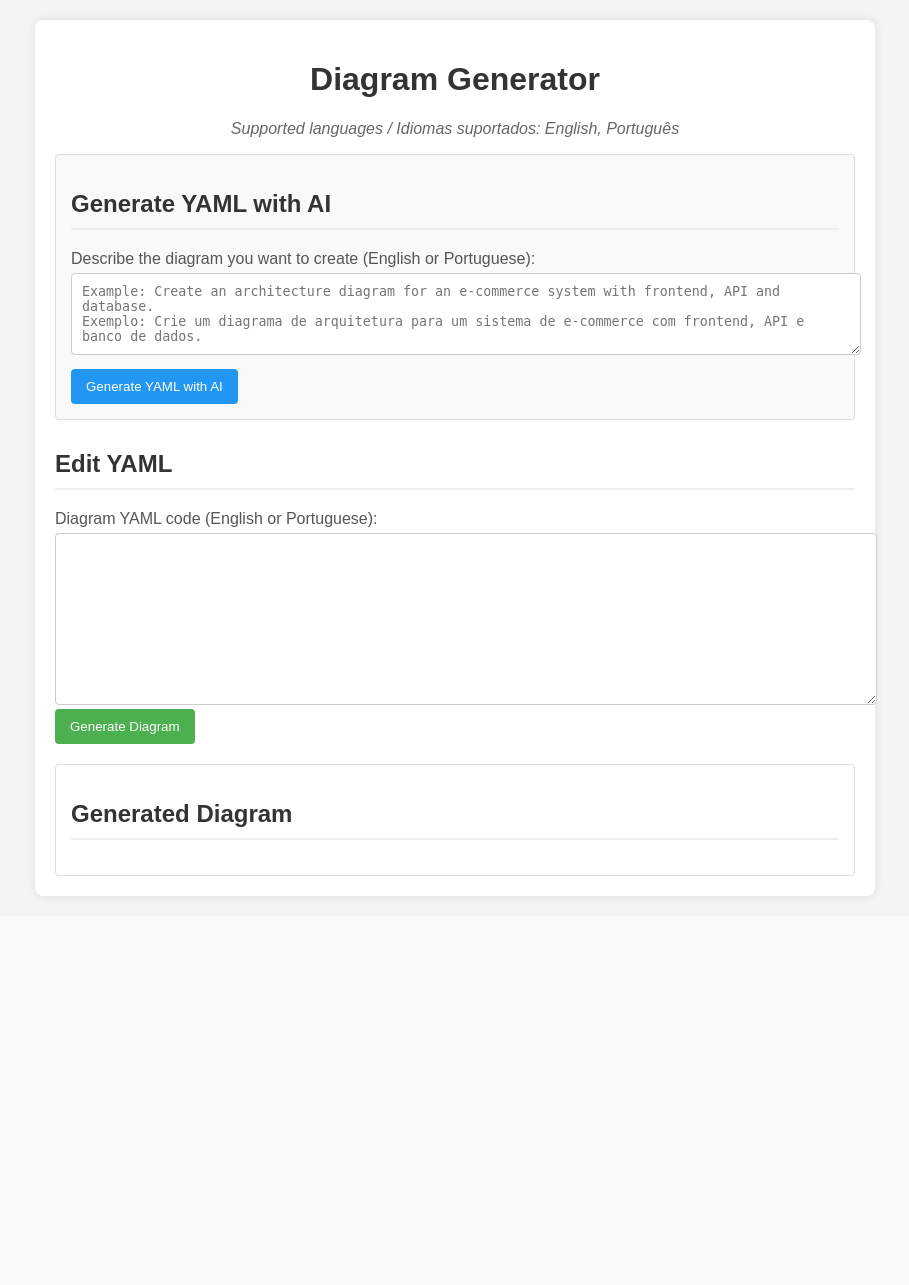
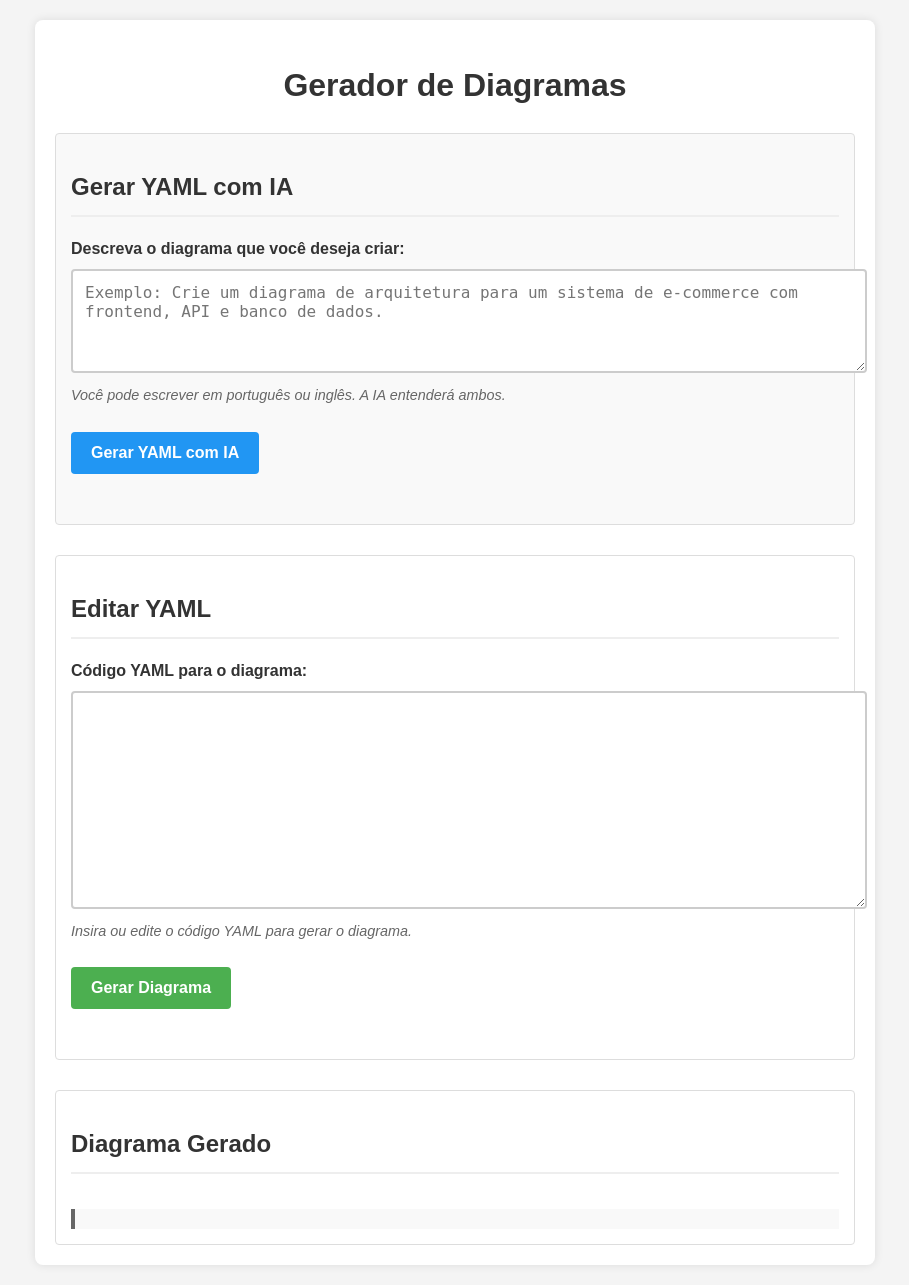
Before and after one commit to DaniloOliver101/gerador-diagramas, a Flask app: page / in a window 1280 px wide. Shown: the whole page, without its empty margins (185-1094 px from the left). Before the commit the page ends 899 px from the top, so only its background shows below. Run offline with Flask 3, Linux system fonts and the light colour scheme.

Commit message:
atualizando a documentação e melhorando acessibilidade

```diff
--- a/app/api/routes.py
+++ b/app/api/routes.py
@@ -1,5 +1,5 @@
 """
-API routes for diagram generation.
+Rotas da API para geração de diagramas.
 """
 import uuid
 import os
@@ -16,10 +16,10 @@ api_bp = Blueprint('api', __name__)
 @api_bp.route('/')
 def index():
     """
-    Render the main application page.
+    Renderiza a página principal da aplicação.
 
     Returns:
-        HTML rendered template
+        HTML template renderizado
     """
     return render_template('index.html')
 
@@ -27,22 +27,22 @@ def index():
 @api_bp.route('/generate_diagram', methods=['POST'])
 def generate_diagram_route():
     """
-    Generate a diagram from YAML data.
+    Gera um diagrama a partir de dados YAML.
 
-    Request JSON format:
+    Formato JSON da requisição:
         {
-            "yaml_data": "YAML string for diagram generation"
+            "yaml_data": "String YAML para geração do diagrama"
         }
 
     Returns:
-        JSON response with image path and alternative description, or error
+        Resposta JSON com caminho da imagem e descrição alternativa, ou erro
     """
     try:
         yaml_data = request.json['yaml_data']
         if not yaml_data or not yaml_data.strip():
-            return jsonify({'error': 'No YAML data provided'}), 400
+            return jsonify({'error': 'Nenhum dado YAML fornecido'}), 400
 
-        filename = str(uuid.uuid4())  # Unique identifier for the file
+        filename = str(uuid.uuid4())  # Identificador único para o arquivo
 
         image_path, alt_description, error = generate_diagram(yaml_data, filename)
 
@@ -54,51 +54,51 @@ def generate_diagram_route():
             'alternative_description': alt_description
         })
     except KeyError:
-        return jsonify({'error': 'Missing yaml_data field in request'}), 400
+        return jsonify({'error': 'Campo yaml_data ausente na requisição'}), 400
     except Exception as e:
-        return jsonify({'error': f"Error processing request: {str(e)}"}), 500
+        return jsonify({'error': f"Erro ao processar requisição: {str(e)}"}), 500
 
 
 @api_bp.route('/generate_yaml', methods=['POST'])
 def generate_yaml_route():
     """
-    Generate YAML from text description using AI.
+    Gera YAML a partir de descrição textual usando IA.
 
-    Request JSON format:
+    Formato JSON da requisição:
         {
-            "prompt": "Description of the desired diagram"
+            "prompt": "Descrição do diagrama desejado"
         }
 
     Returns:
-        JSON response with generated YAML, or error
+        Resposta JSON com YAML gerado, ou erro
     """
     try:
         # Verificar se a chave API está disponível
         if not OPENAI_API_KEY:
-            return jsonify({'error': 'OpenAI API key is not configured. AI features are not available.'}), 503
+            return jsonify({'error': 'Chave da API OpenAI não está configurada. Recursos de IA estão indisponíveis.'}), 503
 
         prompt = request.json['prompt']
         if not prompt or not prompt.strip():
-            return jsonify({'error': 'No prompt provided'}), 400
+            return jsonify({'error': 'Nenhum prompt fornecido'}), 400
 
         yaml_content = generate_yaml_from_prompt(prompt)
         return jsonify({'yaml': yaml_content})
 
     except KeyError:
-        return jsonify({'error': 'Missing prompt field in request'}), 400
+        return jsonify({'error': 'Campo prompt ausente na requisição'}), 400
     except Exception as e:
-        return jsonify({'error': f"Error processing request: {str(e)}"}), 500
+        return jsonify({'error': f"Erro ao processar requisição: {str(e)}"}), 500
 
 
 @api_bp.route('/static/uploads/<filename>')
 def serve_diagram_file(filename):
     """
-    Serve generated diagram files from the uploads directory.
+    Serve arquivos de diagrama gerados a partir do diretório de uploads.
 
     Args:
-        filename (str): Name of the file to serve
+        filename (str): Nome do arquivo a ser servido
 
     Returns:
-        File response
+        Resposta de arquivo
     """
     return send_from_directory(UPLOAD_FOLDER, filename)
--- a/app/static/script.js
+++ b/app/static/script.js
@@ -1,23 +1,25 @@
 /**
- * AI-powered YAML generation functionality
+ * Funcionalidade de geração de YAML com IA
  */
 document.getElementById('gerar-yaml').addEventListener('click', () => {
     const prompt = document.getElementById('ai-prompt').value;
 
     if (!prompt || prompt.trim().length < 10) {
-        alert('Please provide a more detailed description of the desired diagram.');
+        showError('ai-error', 'Por favor, forneça uma descrição mais detalhada do diagrama desejado.');
         return;
     }
 
-    // Show loader
-    document.getElementById('ai-loader').style.display = 'block';
+    // Mostrar loader e esconder outras mensagens de status
+    showStatus('ai-loader', true);
+    showStatus('ai-success', false);
+    showStatus('ai-error', false);
 
     fetchYamlFromAI(prompt);
 });
 
 /**
- * Send request to AI service to generate YAML
- * @param {string} prompt - The user's description of the desired diagram
+ * Enviar solicitação ao serviço de IA para gerar YAML
+ * @param {string} prompt - A descrição do usuário para o diagrama desejado
  */
 function fetchYamlFromAI(prompt) {
     fetch('/generate_yaml', {
@@ -29,50 +31,68 @@ function fetchYamlFromAI(prompt) {
     })
     .then(response => {
         if (!response.ok) {
-            // Handle specific status codes
+            // Tratamento específico para códigos de status
             if (response.status === 503) {
-                throw new Error('OpenAI API key not configured. AI features are unavailable.');
+                throw new Error('Chave da API OpenAI não configurada. Recursos de IA indisponíveis.');
             }
-            throw new Error('Request failed');
+            throw new Error('Falha na requisição');
         }
         return response.json();
     })
     .then(data => {
-        // Hide loader
-        document.getElementById('ai-loader').style.display = 'none';
+        // Esconder loader
+        showStatus('ai-loader', false);
 
         if (data.error) {
-            alert("Error generating YAML: " + data.error);
+            showError('ai-error', "Erro ao gerar YAML: " + data.error);
         } else {
-            // Fill YAML area with result
+            // Mostrar mensagem de sucesso
+            showStatus('ai-success', true);
+            // Preencher área YAML com resultado
             document.getElementById('yaml-input').value = data.yaml;
+
+            // Anunciar para leitores de tela
+            announceForScreenReader("YAML gerado com sucesso e inserido no campo de edição.");
+
+            // Rolar até a área de edição de YAML
+            document.getElementById('yaml-input').scrollIntoView({ behavior: 'smooth' });
+
+            // Depois de um tempo, esconder a mensagem de sucesso
+            setTimeout(() => {
+                showStatus('ai-success', false);
+            }, 3000);
         }
     })
     .catch(error => {
-        // Hide loader
-        document.getElementById('ai-loader').style.display = 'none';
-        console.error('Request error:', error);
-        alert('An error occurred: ' + error.message);
+        // Esconder loader
+        showStatus('ai-loader', false);
+        console.error('Erro na requisição:', error);
+        showError('ai-error', 'Ocorreu um erro: ' + error.message);
     });
 }
 
 /**
- * Diagram generation functionality
+ * Funcionalidade de geração de diagrama
  */
 document.getElementById('gerar-diagrama').addEventListener('click', () => {
     const yamlInput = document.getElementById('yaml-input').value;
 
     if (!yamlInput || yamlInput.trim().length === 0) {
-        alert('Please provide YAML code for the diagram.');
+        showError('diagram-error', 'Por favor, forneça o código YAML para o diagrama.');
         return;
     }
+
+    // Mostrar loader e esconder outras mensagens de status
+    showStatus('diagram-loader', true);
+    showStatus('diagram-success', false);
+    showStatus('diagram-error', false);
 
     generateDiagramFromYaml(yamlInput);
 });
 
 /**
- * Send request to generate diagram from YAML
- * @param {string} yamlInput - The YAML specification for the diagram
+ * Enviar solicitação para gerar diagrama a partir do YAML
+ * @param {string} yamlInput - A especificação YAML para o diagrama
  */
 function generateDiagramFromYaml(yamlInput) {
     fetch('/generate_diagram', {
@@ -84,39 +104,135 @@ function generateDiagramFromYaml(yamlInput) {
     })
     .then(response => response.json())
     .then(data => {
+        // Esconder loader
+        showStatus('diagram-loader', false);
+
         if (data.error) {
-            alert("Error generating diagram: " + data.error);
+            showError('diagram-error', "Erro ao gerar diagrama: " + data.error);
         } else {
+            // Mostrar mensagem de sucesso
+            showStatus('diagram-success', true);
             displayGeneratedDiagram(data.image_path, data.alternative_description);
+
+            // Depois de um tempo, esconder a mensagem de sucesso
+            setTimeout(() => {
+                showStatus('diagram-success', false);
+            }, 3000);
         }
     })
     .catch(error => {
-        console.error('Error:', error);
-        alert('An error occurred while generating the diagram. Please try again later.');
+        // Esconder loader
+        showStatus('diagram-loader', false);
+        console.error('Erro:', error);
+        showError('diagram-error', 'Ocorreu um erro ao gerar o diagrama. Por favor, tente novamente mais tarde.');
     });
 }
 
 /**
- * Display the generated diagram in the UI
- * @param {string} imagePath - Path to the generated diagram image
- * @param {string} alternativeDescription - Accessibility description for the diagram
+ * Exibir o diagrama gerado na interface
+ * @param {string} imagePath - Caminho para a imagem do diagrama gerado
+ * @param {string} alternativeDescription - Descrição de acessibilidade para o diagrama
  */
 function displayGeneratedDiagram(imagePath, alternativeDescription) {
     const imgElement = `<img src="${imagePath}" alt="${alternativeDescription}">`;
     document.getElementById('diagrama-container').innerHTML = imgElement;
     document.getElementById('descricao-alternativa').textContent = alternativeDescription;
 
-    // Show download and copy buttons
+    // Mostrar botões de download e cópia
     document.getElementById('download-diagram').style.display = 'inline-block';
     document.getElementById('copy-diagram').style.display = 'inline-block';
 
-    // Configure download button
+    // Configurar botão de download
     document.getElementById('download-diagram').onclick = () => {
         const a = document.createElement('a');
         a.href = imagePath;
-        a.download = 'diagram.png';
+        a.download = 'diagrama.png';
         document.body.appendChild(a);
         a.click();
         document.body.removeChild(a);
+        announceForScreenReader("Diagrama baixado com sucesso.");
     };
+
+    // Configurar botão de copiar
+    document.getElementById('copy-diagram').onclick = () => {
+        const img = document.querySelector('#diagrama-container img');
+
+        // Criar um canvas temporário para a conversão
+        const canvas = document.createElement('canvas');
+        canvas.width = img.naturalWidth;
+        canvas.height = img.naturalHeight;
+
+        // Desenhar a imagem no canvas
+        const ctx = canvas.getContext('2d');
+        ctx.drawImage(img, 0, 0);
+
+        // Converter o canvas para blob e copiar para a área de transferência
+        canvas.toBlob(blob => {
+            navigator.clipboard.write([
+                new ClipboardItem({'image/png': blob})
+            ]).then(() => {
+                announceForScreenReader("Imagem copiada para a área de transferência.");
+            }).catch(err => {
+                showError('diagram-error', 'Erro ao copiar imagem: ' + err.message);
+            });
+        });
+    };
+
+    // Anunciar para leitores de tela
+    announceForScreenReader("Diagrama gerado com sucesso. A imagem está disponível com uma descrição alternativa.");
+
+    // Rolar até a área do diagrama
+    document.getElementById('result-section-title').scrollIntoView({ behavior: 'smooth' });
 }
+
+/**
+ * Exibir mensagem de erro
+ * @param {string} elementId - ID do elemento de erro
+ * @param {string} message - Mensagem de erro
+ */
+function showError(elementId, message) {
+    const element = document.getElementById(elementId);
+    element.textContent = message;
+    element.style.display = 'block';
+
+    // Anunciar para leitores de tela
+    announceForScreenReader(message);
+
+    // Esconder a mensagem após um tempo
+    setTimeout(() => {
+        element.style.display = 'none';
+    }, 5000);
+}
+
+/**
+ * Mostrar ou esconder elemento de status
+ * @param {string} elementId - ID do elemento de status
+ * @param {boolean} show - Mostrar ou esconder
+ */
+function showStatus(elementId, show) {
+    document.getElementById(elementId).style.display = show ? 'block' : 'none';
+}
+
+/**
+ * Anunciar mensagem para leitores de tela usando ARIA live regions
+ * @param {string} message - Mensagem a anunciar
+ */
+function announceForScreenReader(message) {
+    // Criar um elemento temporário para o anúncio
+    const announcement = document.createElement('div');
+    announcement.setAttribute('aria-live', 'assertive');
+    announcement.setAttribute('class', 'sr-only');
+    announcement.textContent = message;
+
+    document.body.appendChild(announcement);
+
+    // Remover após um tempo para não sobrecarregar o DOM
+    setTimeout(() => {
+        document.body.removeChild(announcement);
+    }, 3000);
+}
+
+// Garantir que o botão de copiar só apareça se a API estiver disponível
+if (!navigator.clipboard || !navigator.clipboard.write) {
+    document.getElementById('copy-diagram').style.display = 'none';
+}
--- a/app/static/style.css
+++ b/app/static/style.css
@@ -1,7 +1,10 @@
+/* Estilos base */
 body {
     font-family: sans-serif;
     margin: 20px;
     background-color: #f4f4f4;
+    line-height: 1.5;
+    color: #333;
 }
 
 .container {
@@ -16,44 +19,7 @@ body {
 h1 {
     text-align: center;
     color: #333;
-}
-
-.input-area {
-    margin-bottom: 20px;
-}
-
-label {
-    display: block;
-    margin-bottom: 5px;
-    color: #555;
-}
-
-textarea {
-    width: 100%;
-    padding: 10px;
-    border: 1px solid #ccc;
-    border-radius: 4px;
-    resize: vertical;
-}
-
-button {
-    background-color: #4CAF50;
-    color: white;
-    padding: 10px 15px;
-    border: none;
-    border-radius: 4px;
-    cursor: pointer;
-}
-
-button:hover {
-    background-color: #45a049;
-}
-
-.output-area {
-    margin-top: 20px;
-    padding: 15px;
-    border: 1px solid #ddd;
-    border-radius: 4px;
+    margin-bottom: 1.5rem;
 }
 
 h2 {
@@ -61,44 +27,190 @@ h2 {
     border-bottom: 2px solid #eee;
     padding-bottom: 10px;
     margin-top: 20px;
+    font-size: 1.5em;
 }
 
-#diagrama-container {
-    margin-top: 10px;
-}
-
-#descricao-alternativa {
-    margin-top: 10px;
-    font-style: italic;
-    color: #777;
-}
-
-.ai-prompt-area {
+/* Áreas de entrada */
+.input-area, .ai-prompt-area {
     margin-bottom: 30px;
     padding: 15px;
     border: 1px solid #ddd;
     border-radius: 4px;
+}
+
+.ai-prompt-area {
     background-color: #f9f9f9;
+}
+
+label {
+    display: block;
+    margin-bottom: 8px;
+    font-weight: bold;
+    color: #333;
+}
+
+textarea {
+    width: 100%;
+    padding: 12px;
+    border: 2px solid #ccc;
+    border-radius: 4px;
+    resize: vertical;
+    font-size: 1rem;
+    font-family: monospace;
+    background-color: #fff;
+    color: #333;
+}
+
+textarea:focus {
+    border-color: #4CAF50;
+    outline: none;
+    box-shadow: 0 0 5px rgba(76, 175, 80, 0.5);
+}
+
+.help-text {
+    font-size: 0.9rem;
+    color: #666;
+    margin: 5px 0 15px 0;
+    font-style: italic;
+}
+
+/* Botões */
+button {
+    background-color: #4CAF50;
+    color: white;
+    padding: 12px 20px;
+    border: none;
+    border-radius: 4px;
+    cursor: pointer;
+    font-size: 1rem;
+    font-weight: bold;
+    margin-top: 10px;
+    transition: background-color 0.3s;
+}
+
+button:hover {
+    background-color: #45a049;
+}
+
+button:focus {
+    outline: 3px solid #96d098;
 }
 
 .ai-button {
     background-color: #2196F3;
-    margin-top: 10px;
 }
 
 .ai-button:hover {
     background-color: #0b7dda;
 }
 
+/* Área de status */
+.status-container {
+    margin-top: 15px;
+    padding: 10px;
+    border-radius: 4px;
+}
+
 .loader {
-    margin-top: 10px;
     color: #666;
     font-style: italic;
+    background-color: #e8f4f8;
+    padding: 10px;
+    border-left: 4px solid #2196F3;
+    margin-top: 10px;
 }
 
-.language-selection {
+.success-message {
+    color: #155724;
+    background-color: #d4edda;
+    padding: 10px;
+    border-left: 4px solid #28a745;
+    margin-top: 10px;
+}
+
+.error-message {
+    color: #721c24;
+    background-color: #f8d7da;
+    padding: 10px;
+    border-left: 4px solid #dc3545;
+    margin-top: 10px;
+}
+
+/* Área de saída */
+.output-area {
+    margin-top: 20px;
+    padding: 15px;
+    border: 1px solid #ddd;
+    border-radius: 4px;
+    background-color: #fff;
+}
+
+#diagrama-container {
+    margin-top: 10px;
+    overflow: auto;
     text-align: center;
+}
+
+#diagrama-container img {
+    max-width: 100%;
+    height: auto;
+    border: 1px solid #ddd;
+}
+
+#descricao-alternativa {
+    margin-top: 15px;
+    padding: 10px;
+    background-color: #f9f9f9;
+    border-left: 4px solid #666;
+    font-style: italic;
+    color: #555;
+}
+
+.image-controls {
+    margin-top: 15px;
     margin-bottom: 15px;
-    color: #666;
-    font-style: italic;
 }
+
+.image-controls button {
+    margin-right: 10px;
+    background-color: #607d8b;
+}
+
+.image-controls button:hover {
+    background-color: #455a64;
+}
+
+/* Acessibilidade - Contrastes e focos */
+*:focus {
+    outline: 3px solid #4CAF50;
+    outline-offset: 1px;
+}
+
+/* Ocultação acessível */
+.sr-only {
+    position: absolute;
+    width: 1px;
+    height: 1px;
+    padding: 0;
+    margin: -1px;
+    overflow: hidden;
+    clip: rect(0, 0, 0, 0);
+    white-space: nowrap;
+    border: 0;
+}
+
+/* Media queries para responsividade */
+@media screen and (max-width: 600px) {
+    body {
+        margin: 10px;
+    }
+
+    .container {
+        padding: 10px;
+    }
+
+    button {
+        width: 100%;
+        margin-bottom: 10px;
+    }
+}
--- a/app/templates/index.html
+++ b/app/templates/index.html
@@ -1,49 +1,59 @@
 <!DOCTYPE html>
-<html lang="en">
+<html lang="pt-BR">
 
 <head>
     <meta charset="UTF-8">
     <meta name="viewport" content="width=device-width, initial-scale=1.0">
-    <title>Diagram Generator</title>
+    <title>Gerador de Diagramas</title>
     <link rel="stylesheet" href="{{ url_for('static', filename='style.css') }}">
 </head>
 
 <body>
     <div class="container">
-        <h1>Diagram Generator</h1>
+        <h1>Gerador de Diagramas</h1>
 
-        <!-- Language Selection -->
-        <div class="language-selection">
-            <p>Supported languages / Idiomas suportados: English, Português</p>
+        <!-- Área de Geração de YAML com IA -->
+        <div class="ai-prompt-area" role="region" aria-labelledby="ai-section-title">
+            <h2 id="ai-section-title">Gerar YAML com IA</h2>
+            <label for="ai-prompt">Descreva o diagrama que você deseja criar:</label>
+            <textarea id="ai-prompt" rows="4" placeholder="Exemplo: Crie um diagrama de arquitetura para um sistema de e-commerce com frontend, API e banco de dados."
+                aria-describedby="ai-prompt-help"></textarea>
+            <div id="ai-prompt-help" class="help-text">Você pode escrever em português ou inglês. A IA entenderá ambos.</div>
+
+            <button id="gerar-yaml" class="ai-button" aria-live="polite">Gerar YAML com IA</button>
+
+            <div class="status-container">
+                <div class="loader" id="ai-loader" role="status" aria-live="assertive" style="display: none;">Processando sua solicitação... Por favor, aguarde.</div>
+                <div class="success-message" id="ai-success" role="status" aria-live="assertive" style="display: none;">YAML gerado com sucesso!</div>
+                <div class="error-message" id="ai-error" role="status" aria-live="assertive" style="display: none;">Erro na geração do YAML.</div>
+            </div>
         </div>
 
-        <!-- AI YAML Generation Area -->
-        <div class="ai-prompt-area">
-            <h2>Generate YAML with AI</h2>
-            <label for="ai-prompt">Describe the diagram you want to create (English or Portuguese):</label>
-            <textarea id="ai-prompt" rows="4" placeholder="Example: Create an architecture diagram for an e-commerce system with frontend, API and database.
-Exemplo: Crie um diagrama de arquitetura para um sistema de e-commerce com frontend, API e banco de dados."></textarea>
-            <button id="gerar-yaml" class="ai-button">Generate YAML with AI</button>
-            <div class="loader" id="ai-loader" style="display: none;">Processing...</div>
+        <!-- Área de Entrada de YAML Manual -->
+        <div class="input-area" role="region" aria-labelledby="yaml-section-title">
+            <h2 id="yaml-section-title">Editar YAML</h2>
+            <label for="yaml-input">Código YAML para o diagrama:</label>
+            <textarea id="yaml-input" rows="10" cols="50" aria-describedby="yaml-help"></textarea>
+            <div id="yaml-help" class="help-text">Insira ou edite o código YAML para gerar o diagrama.</div>
+
+            <button id="gerar-diagrama" aria-live="polite">Gerar Diagrama</button>
+
+            <div class="status-container">
+                <div class="loader" id="diagram-loader" role="status" aria-live="assertive" style="display: none;">Gerando diagrama... Por favor, aguarde.</div>
+                <div class="success-message" id="diagram-success" role="status" aria-live="assertive" style="display: none;">Diagrama gerado com sucesso!</div>
+                <div class="error-message" id="diagram-error" role="status" aria-live="assertive" style="display: none;">Erro na geração do diagrama.</div>
+            </div>
         </div>
 
-        <!-- Manual YAML Input Area -->
-        <div class="input-area">
-            <h2>Edit YAML</h2>
-            <label for="yaml-input">Diagram YAML code (English or Portuguese):</label>
-            <textarea id="yaml-input" rows="10" cols="50"></textarea>
-            <button id="gerar-diagrama">Generate Diagram</button>
-        </div>
-
-        <!-- Diagram Display Area -->
-        <div class="output-area">
-            <h2>Generated Diagram</h2>
-            <div id="diagrama-container"></div>
+        <!-- Área de Exibição do Diagrama -->
+        <div class="output-area" role="region" aria-labelledby="result-section-title">
+            <h2 id="result-section-title">Diagrama Gerado</h2>
+            <div id="diagrama-container" aria-live="polite"></div>
             <div class="image-controls">
-                <button id="download-diagram" style="display: none;">Download</button>
-                <button id="copy-diagram" style="display: none;">Copy Image</button>
+                <button id="download-diagram" style="display: none;" aria-label="Baixar diagrama como imagem">Baixar</button>
+                <button id="copy-diagram" style="display: none;" aria-label="Copiar imagem para área de transferência">Copiar Imagem</button>
             </div>
-            <div id="descricao-alternativa"></div>
+            <div id="descricao-alternativa" role="region" aria-label="Descrição alternativa do diagrama"></div>
         </div>
     </div>
 
```
Also changed, not shown: app/core/ai_service.py (+48 -76 lines), readme.md.
